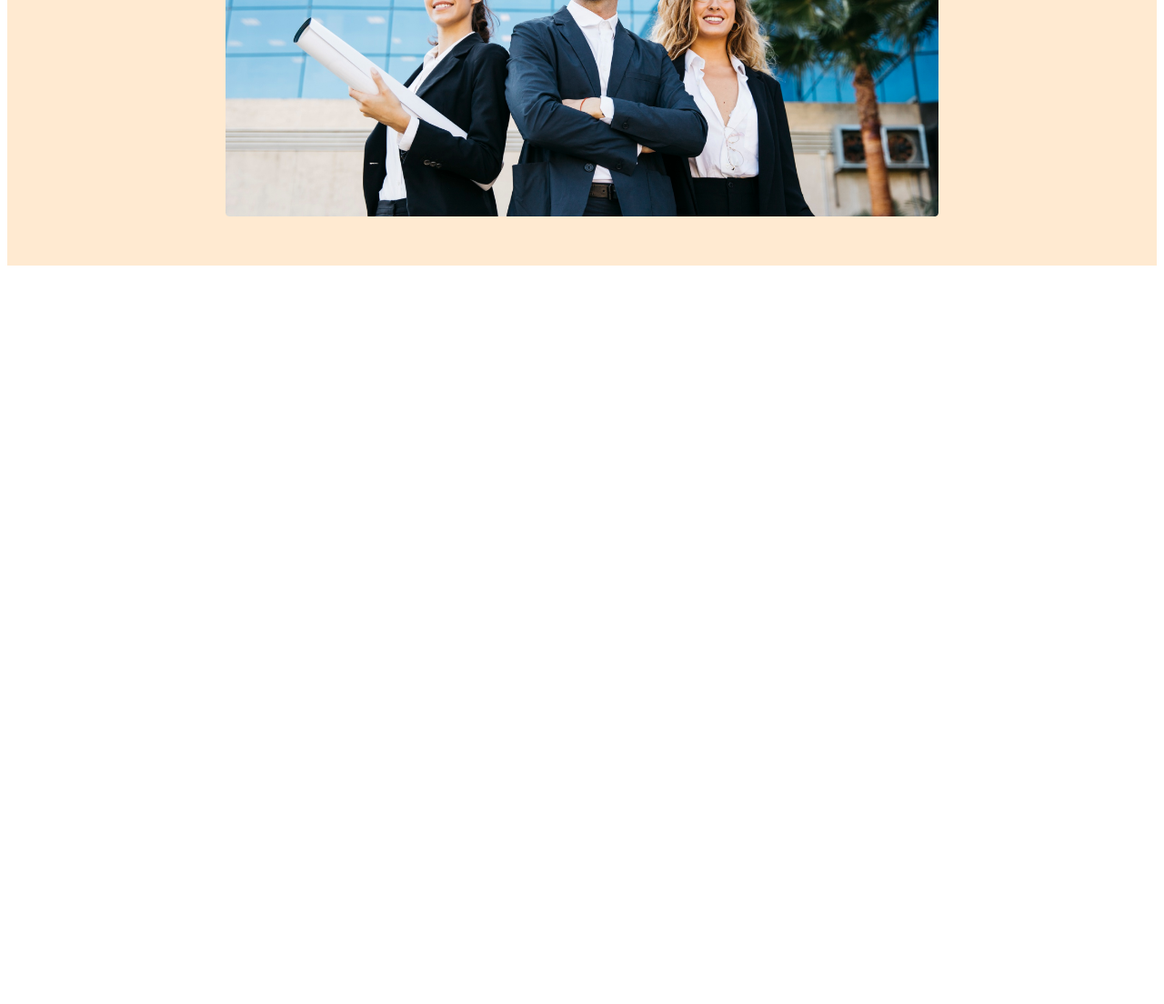
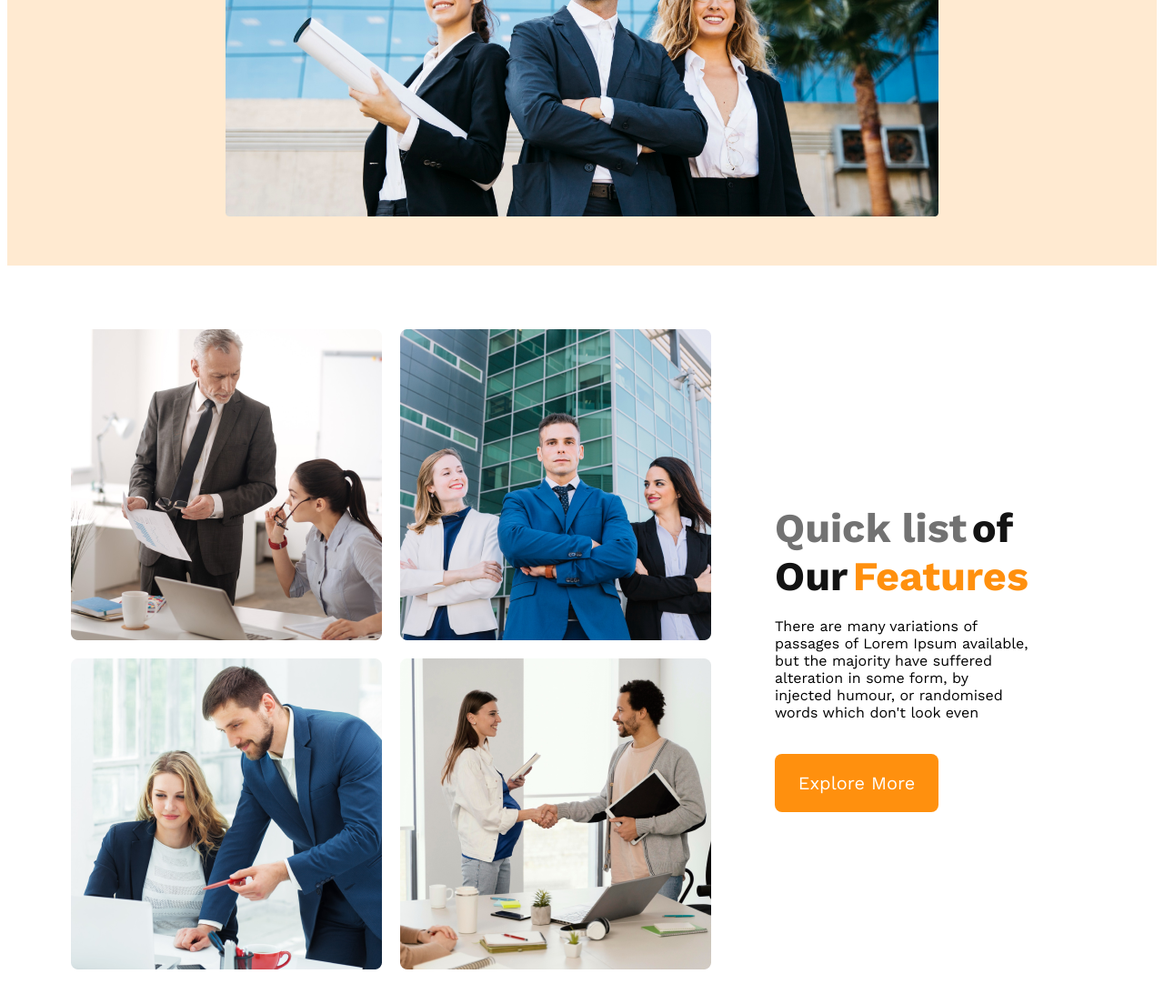
Before and after one commit to write2rimon/g3-architect-website, a plain HTML site: page index.html in a window 1280 px wide. Shown: the part 760-1864 px from the top of the page at 91% size. Before the commit the page ends 1060 px from the top, so only its background shows below. Drawn offline with nearby package versions, Linux system fonts and the light colour scheme.

Commit message:
teams feature section done without responsive

```diff
--- a/index.html
+++ b/index.html
@@ -27,9 +27,24 @@
             </div>
             <img src="images/banner.png" alt="">
         </div>
-
     </header>
     <main>
+        <section>
+        <div class="teams-features">
+            <div class="teams-img-container">
+                <img src="images/team1.png" alt="">
+                <img src="images/team2.png" alt="">
+                <img src="images/team3.png" alt="">
+                <img src="images/team4.png" alt="">
+            </div>
+            <div class="teams-content">
+                <h3 class="teams-content-title"><span class="quick-list">Quick list</span> <span class="of-our">of Our</span> <span class="features">Features</span></h3>
+                <p class="teams-content-description">There are many variations of passages of Lorem Ipsum available, but the majority have suffered alteration in some form, by injected humour, or randomised words which don't look even
+                </p>
+                <button class="button-primary">Explore More</button>
+            </div>
+        </div>
+        </section>
 
     </main>
     <footer>
--- a/styles/architect.css
+++ b/styles/architect.css
@@ -85,3 +85,34 @@ nav li a{
         flex-direction: column;
     }
 }
+/* teams feature styles */
+.teams-features{
+    display: flex;
+    align-items: center;
+    margin: 70px;
+}
+.teams-img-container{
+    display: grid;
+    grid-template-columns: repeat(2, 1fr);
+    gap: 20px;
+}
+.teams-content{
+    padding-left: 70px;
+    padding-right: 70px;
+}
+.teams-content-title .quick-list{
+    font-size: 45px;
+    font-weight: medium;
+    color: #727272;
+}
+.teams-content-title .of-our{
+    font-size: 45px;
+    color: #131313;
+}
+.teams-content-title .features{
+    color: #FF900E;
+    font-size: 45px;
+}
+.teams-content-description{
+    padding-bottom: 20px;
+}
```
